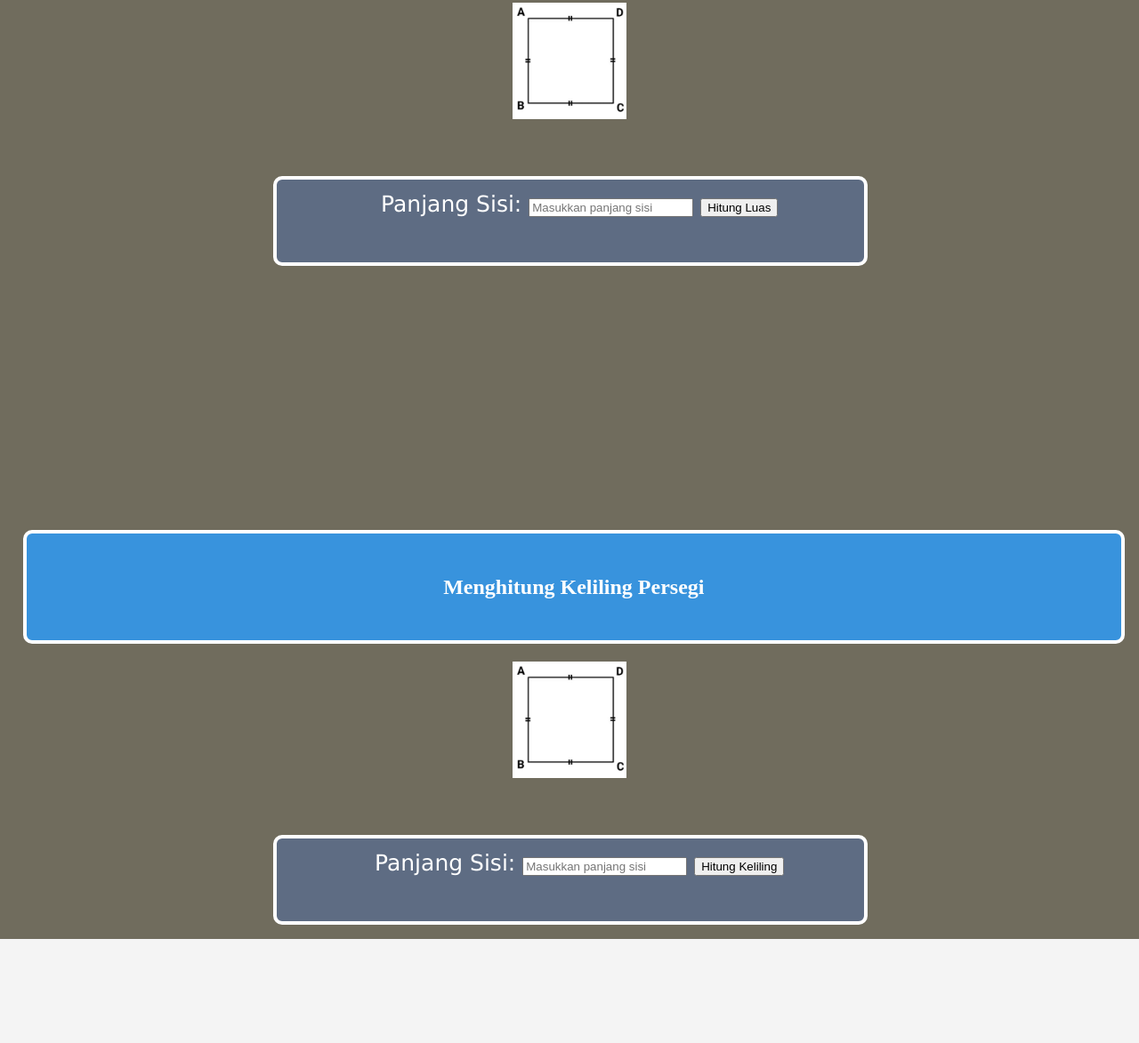
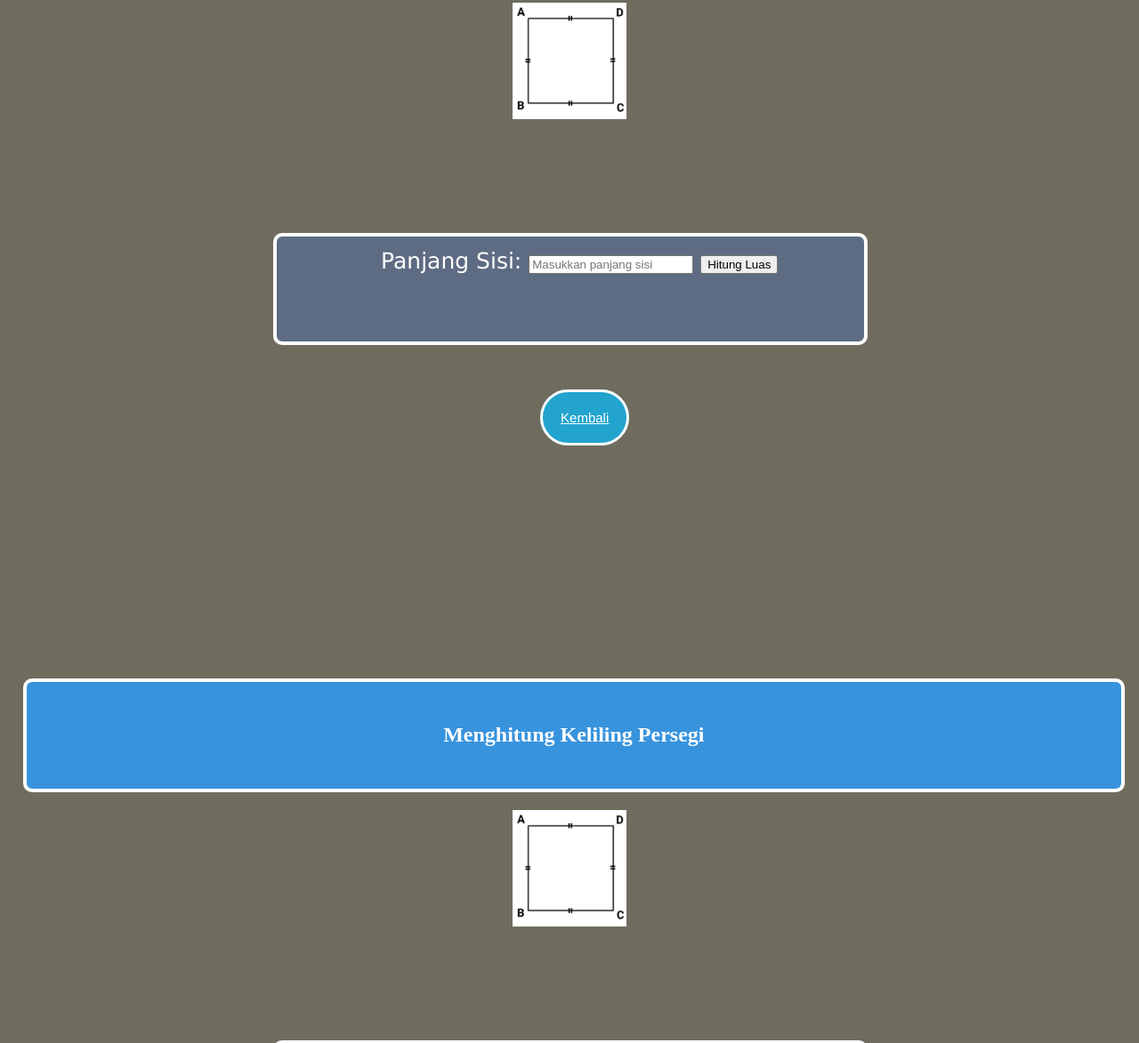
Before and after one commit to revou-fundamental-course/8-jan-24-setiawanikhsan, a plain HTML site: page index.html in a window 1280 px wide. Shown: the part 407-1580 px from the top of the page at 89% size. Before the commit the page ends 1463 px from the top, so only its background shows below. Drawn offline with Linux system fonts and the light colour scheme.

Commit message:
last commit

```diff
--- a/css/style.css
+++ b/css/style.css
@@ -2,7 +2,7 @@ body {
     /*font-family: 'Arial', sans-serif;*/
     margin: 0;
     padding: 0;
-    background-color: #f4f4f4;
+    background-color: #706c5d;
 }
 
 header {
@@ -29,7 +29,9 @@ header {
     color: #fff;
     text-align: center;
     padding: 1em 0;
-    padding-top: 20%;
+    margin-top: 13%;
+    padding-top: 3%;
+    margin-bottom: 15%;
 
 }
 
@@ -71,7 +73,23 @@ h2  {
     padding-left: 20px;
     margin-left: 24%;
     padding-top: 1%;
+    padding-bottom: 2%;
 }
+
+.divback {
+    font-family: Verdana, Geneva, Tahoma, sans-serif;
+
+    font-size: 25px;
+    justify-content: center;
+    align-items: center;
+    height: 10vh;
+
+    width: 10%;
+    padding-left: 30px;
+    margin-left: 44%;
+    margin-top: 5%;
+}
+
 
 .div12 {
     font-family: Verdana, Geneva, Tahoma, sans-serif;
@@ -86,12 +104,13 @@ h2  {
     padding-left: 20px;
     margin-left: 24%;
     padding-top: 1%;
+    padding-bottom: 2%;
 }
 
 
 img {
     width: 10%;
-    padding-bottom: 5%;
+    padding-bottom: 10%;
     margin: auto;
     display: block;
 
--- a/index.html
+++ b/index.html
@@ -10,32 +10,45 @@
 
 <body>
 
-    <header>
+    <header id="back">
         <h1>Welcome to Kalkulator Metematik</h1>
         <p>Hai, Salam kenal saya Ikhsan Setiawan.</p>
     </header>
 
     <div class="div1">
         <a href="#lpersegi">Menghitung Luas Persegi</a>
-        <a href="#">Menghitung Keliling Persegi</a>
+        <a href="#kpersegi">Menghitung Keliling Persegi</a>
             <h2 class="luas" id="lpersegi">Menghitung Luas Persegi</h2>
-            <img class="image"  src="persegi.png" alt="">
+            <img class="image"  src="assets/persegi.png" alt="">
                 <div class="div11">
                     <label for="inputluas">Panjang Sisi:</label>
                         <input type="text" id="inputluas" placeholder="Masukkan panjang sisi">
                         <button onclick="hitungLuasPersegi()">Hitung Luas</button>
                         <p id="hasilLuas"></p>
                 </div>
+
+                <div class="divback">
+                    <span>
+                        <a href="#back">Kembali</a>
+                    </span>
+
+
     </div>
+
+
     <div class="div2">
             <h2 id="kpersegi">Menghitung Keliling Persegi</h2>
-            <img class="image"  src="persegi.png" alt="">
+            <img class="image"  src="assets/persegi.png" alt="">
                 <div class="div12">
                     <label for="inputkel">Panjang Sisi:</label>
                         <input type="text" id="inputkel" placeholder="Masukkan panjang sisi">
                         <button onclick="hitungKelilingPersegi()">Hitung Keliling</button>
                         <p id="hasilKeliling"></p>
                 </div>
+                <div class="divback">
+                    <span>
+                        <a href="#back">Kembali</a>
+                    </span>
     </div>
 </body>
 </html>
```
Also changed, not shown: assets/persegi.png (renamed from persegi.png).
